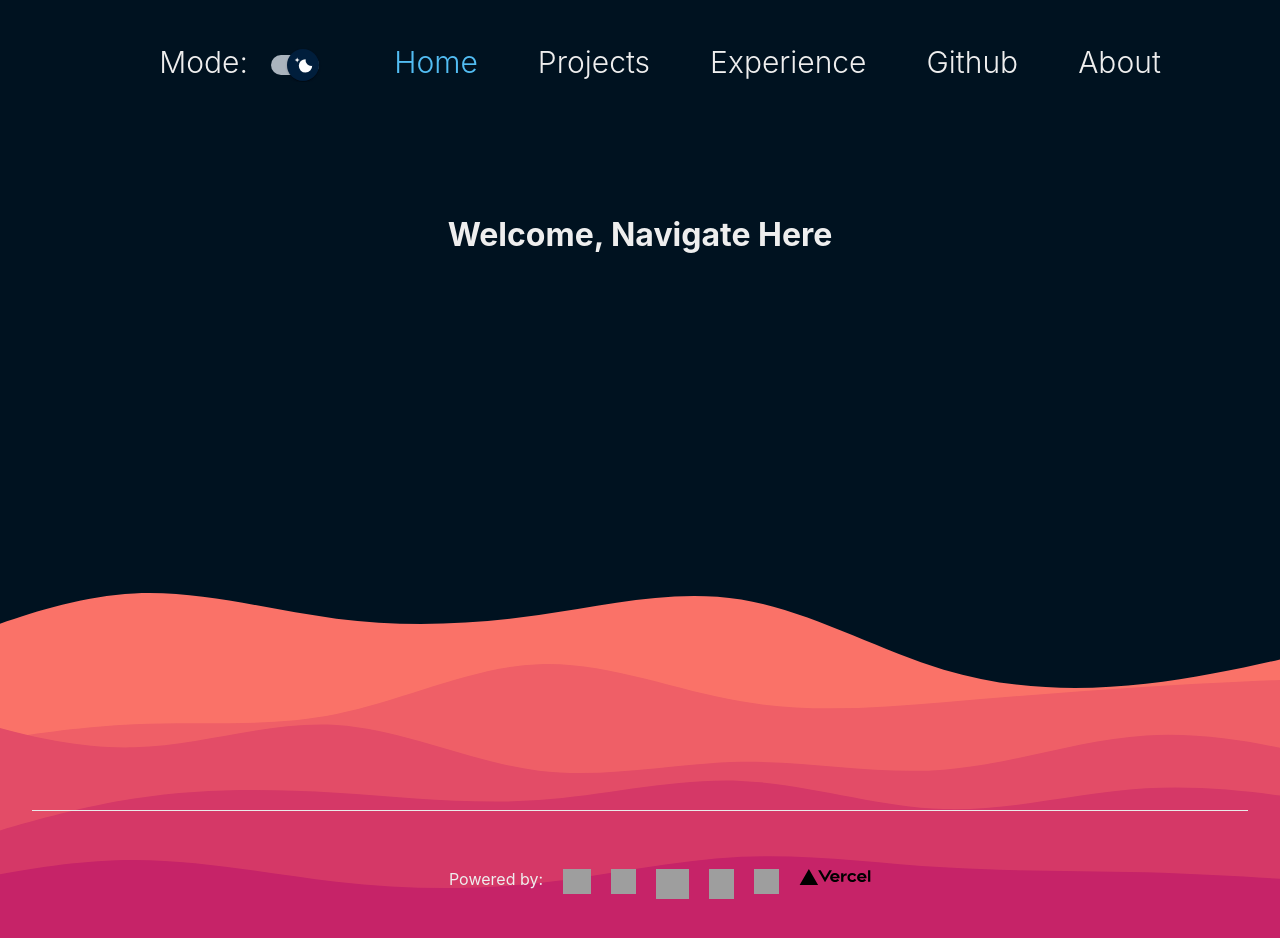
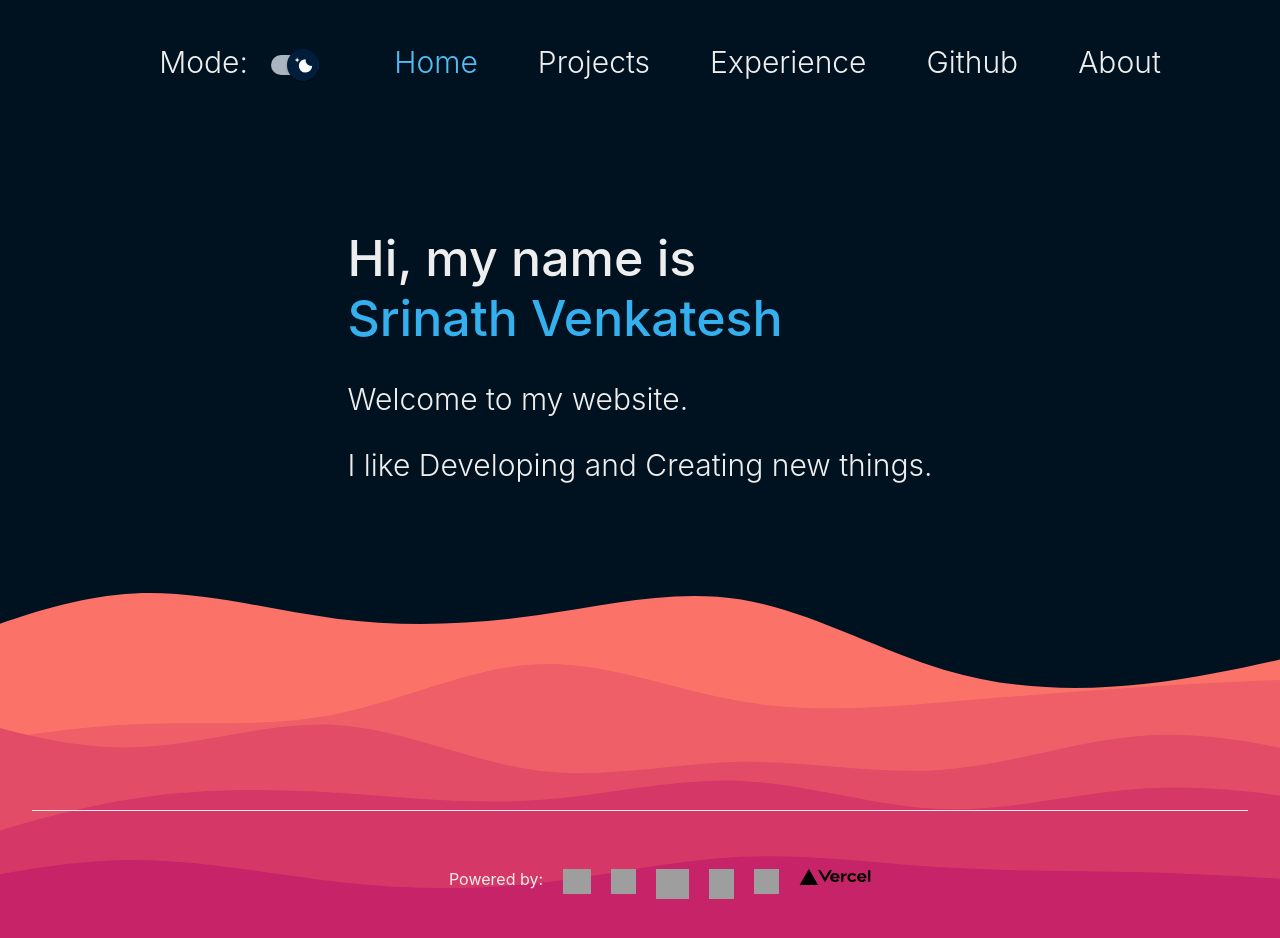
Before and after one commit to srinathv31/srinath-website, a Next.js app: page / in a window 1280 px wide. Shown: the top 938 px of the page. Built offline with nearby package versions, Linux system fonts and the light colour scheme; grey boxes are pictures that could not be loaded.

Commit message:
main page text

```diff
--- a/pages/index.tsx
+++ b/pages/index.tsx
@@ -12,9 +12,13 @@ const Home: NextPage = () => {
             </Head>
 
             <main className={styles.main}>
-                <h1>
-                    {"Welcome, "}<a href="https://nextjs.org">Navigate Here</a>
-                </h1>
+                <div>
+                    <h1>
+                        {"Hi, my name is "}<div className={styles.nameHeader}>Srinath Venkatesh</div>
+                    </h1>
+                    <p>Welcome to my website.</p>
+                    <p>I like Developing and Creating new things.</p>
+                </div>
             </main>
 
 
--- a/styles/Home.module.css
+++ b/styles/Home.module.css
@@ -50,13 +50,18 @@
   flex: 1;
   display: flex;
   flex-direction: column;
-  justify-content: flex-start;
   align-items: center;
 }
-.background-video {
-    position: fixed;
-    z-index: -1;
-    width: 100%;
+.main h1 {
+    font-weight: 500;
+    font-size: 50px;
+}
+.nameHeader {
+    color: #35b0ee;
+}
+.main p {
+    font-size: 30px;
+    font-weight: 300;
 }
 
 .footer {
```
